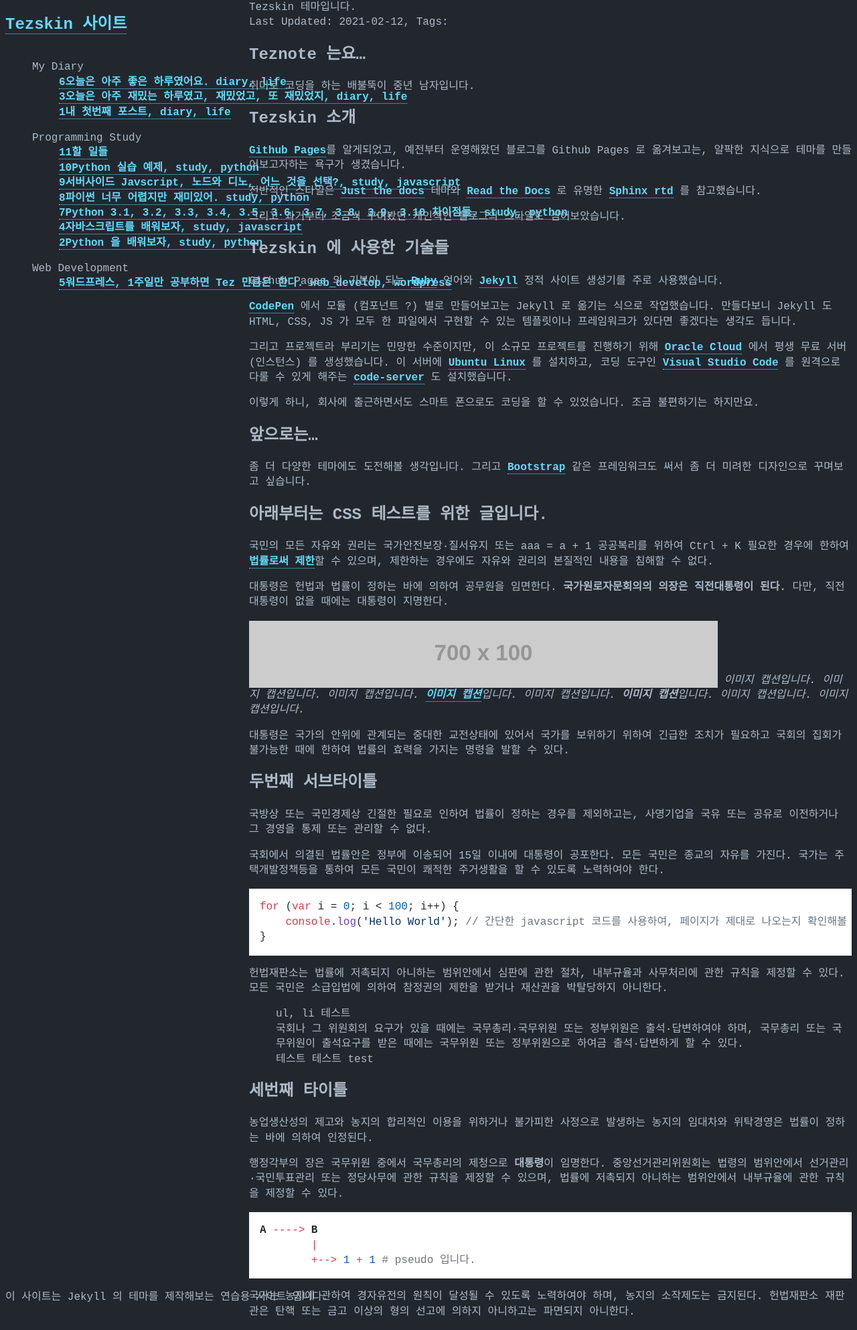
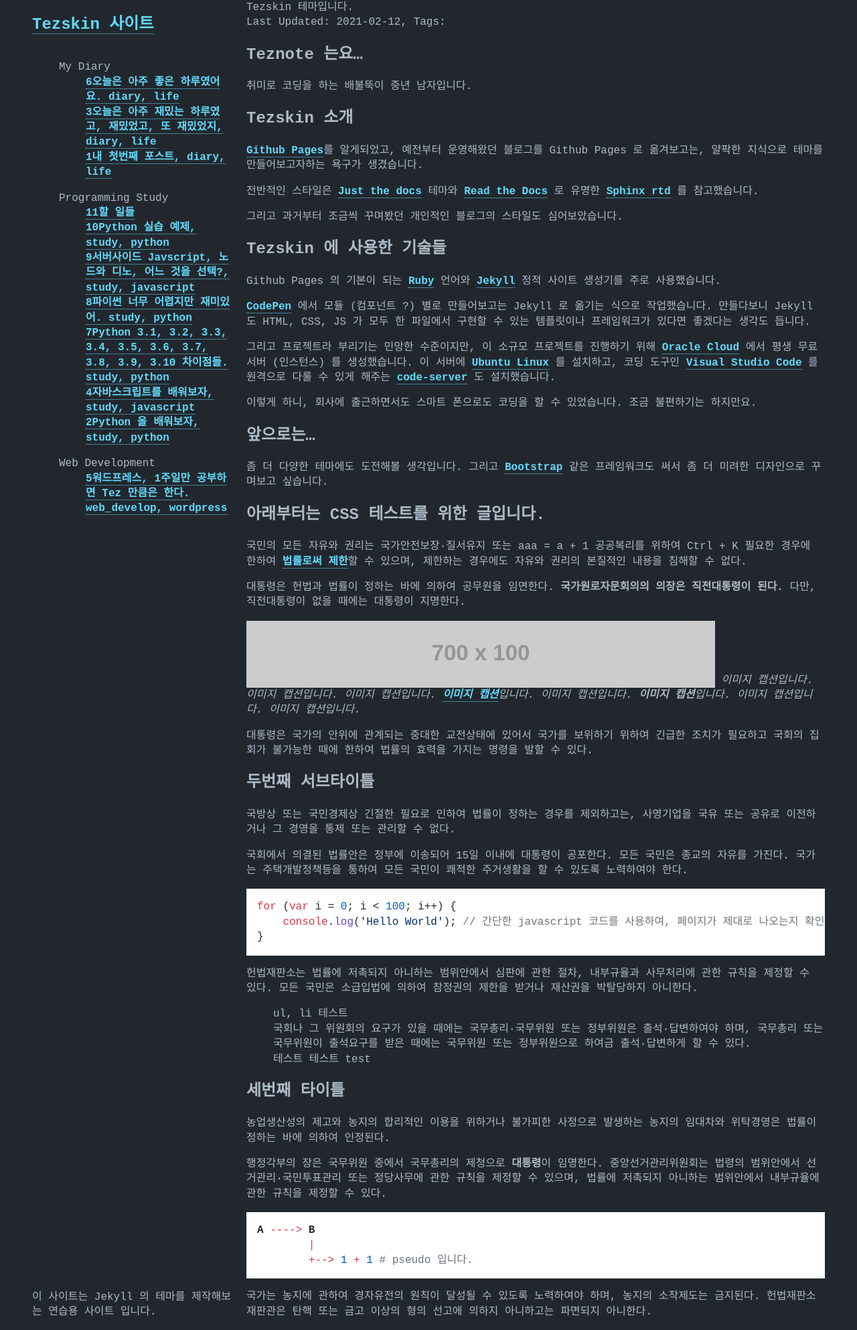
Before and after one commit to teznote/tezskin, a Jekyll site: the page built from index.md, in a window 1280 px wide. Shown: the whole page at 67% size. Built offline with Jekyll 4.4.1, drawn with Linux system fonts in a browser that asks for light colours; nearby versions of some CDN libraries; some web fonts are replaced; a style sheet for code colours, icons or effects is not loaded.

Commit message:
Update style4.scss

```diff
--- a/assets/style4.scss
+++ b/assets/style4.scss
@@ -14,8 +14,8 @@ $sb-width: 320px;
 $ct-width: 880px;
 
 html {
-    --sb-width: $sb-width;
-    --ct-width: $ct-width;
+    --sb-width: #{$sb-width};
+    --ct-width: #{$ct-width};
     --height: calc(var(--vh, 1vh) * 100);
     --color: #adbac7;
     --body-bg-color: #22272e;
@@ -73,7 +73,7 @@ a, a:link, a:visited, a:hover, a:active {
         bottom: 0;
         display: flex;
         flex-direction: row-reverse;
-        @media (max-width: $sb-width + $ct-width - 1) {
+        @media (max-width: #{$sb-width + $ct-width - 1px}) {
             left: calc(-valc(--sb-width));
         }
         .sb {
@@ -100,7 +100,7 @@ a, a:link, a:visited, a:hover, a:active {
         width: var(--ct-width);
         right: 0;
         bottom: 0;
-        @media (max-width: $sb-width + $ct-width - 1) {
+        @media (max-width: #{$sb-width + $ct-width - 1px}) {
             width: 100%;
         }
         .ct {
```
